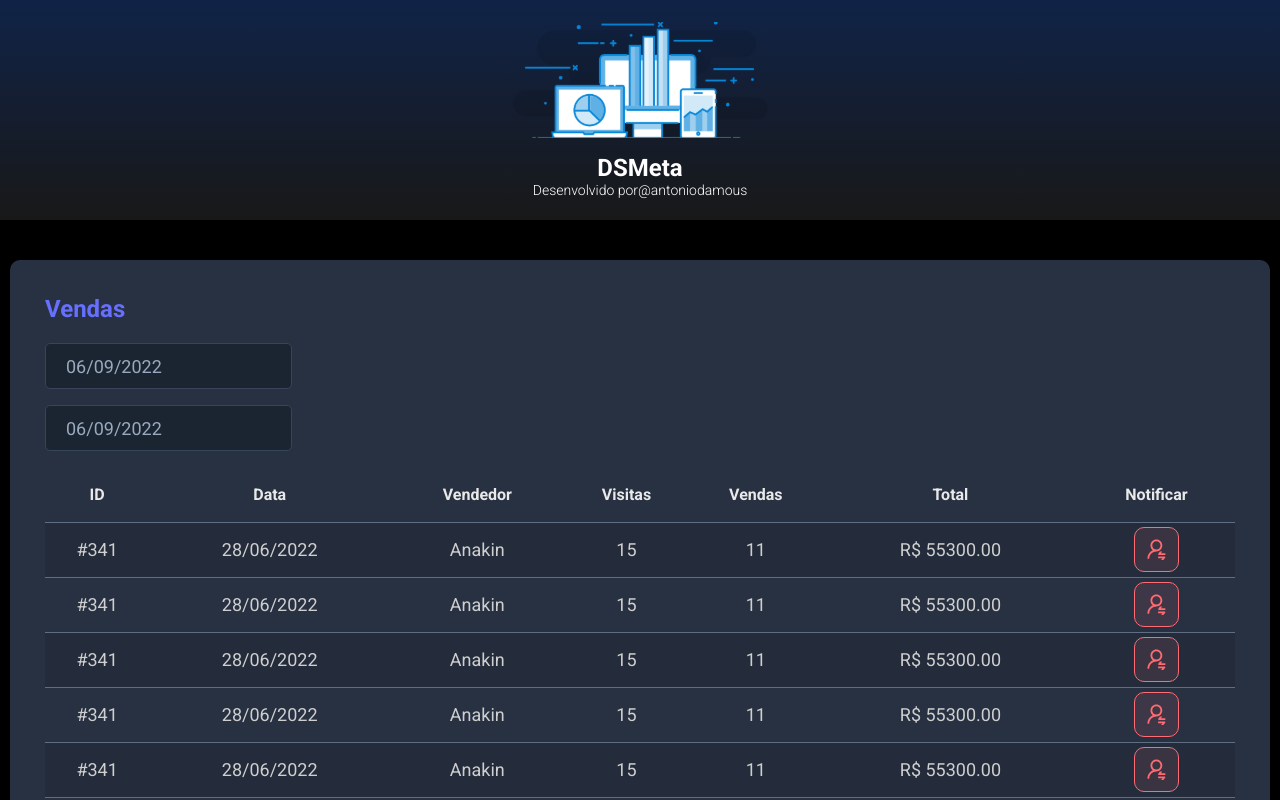
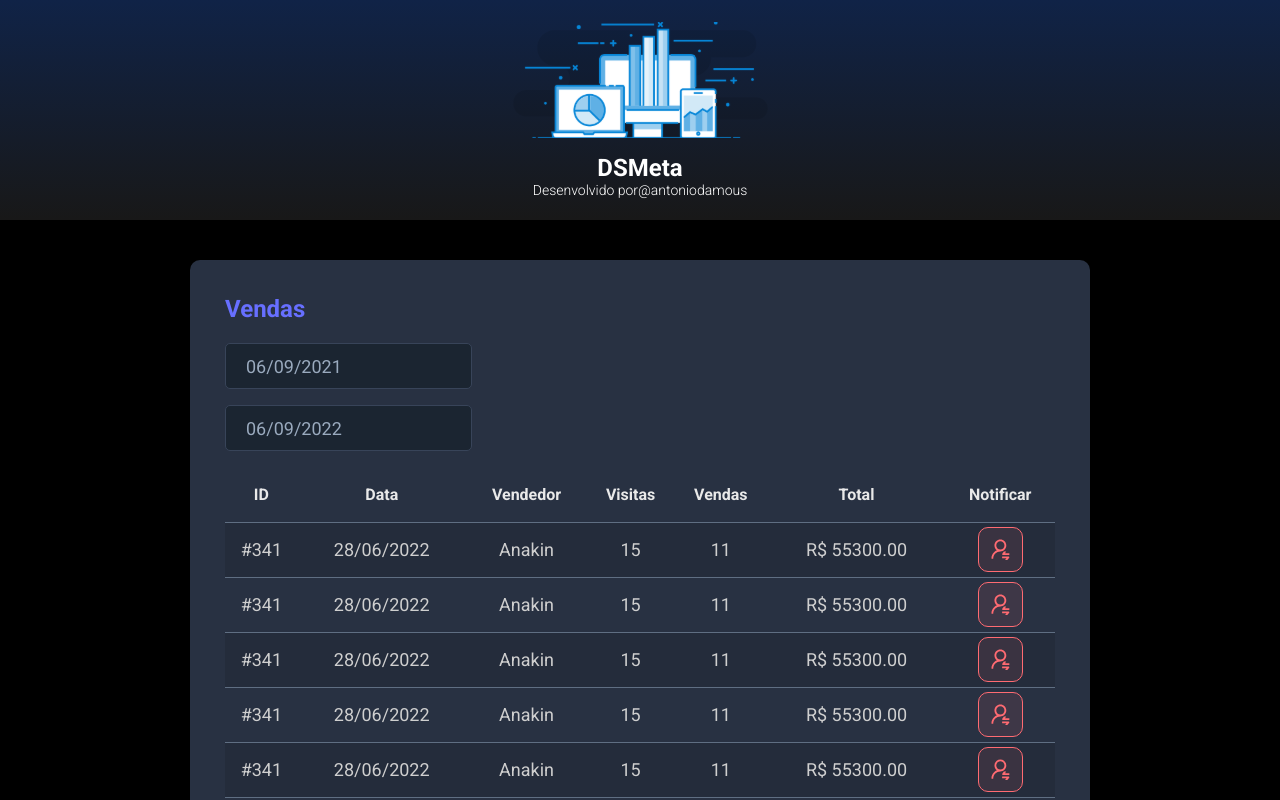
Before and after one commit to antoniodamous/dsmeta, a React (Vite) app in the folder frontend/: page / in a window 1280 px wide. Shown: the top 800 px of the page. Built offline with nearby package versions, Linux system fonts and the light colour scheme.

Commit message:
useState

```diff
--- a/frontend/src/App.tsx
+++ b/frontend/src/App.tsx
@@ -1,5 +1,5 @@
-import Header from './components/Header'
-import SalesCard from './components/SalesCard'
+import Header from './components/Header';
+import SalesCard from './components/SalesCard';
 
 function App() {
   return (
@@ -7,12 +7,13 @@ function App() {
       <Header />
       <main>
         <section id="sales">
-          <div className="dsmeta-container"></div>
+          <div className="dsmeta-container">
             <SalesCard />
+          </div>
         </section>
       </main>
     </>
   )
 }
 
-export default App
+export default App;
--- a/frontend/src/components/SalesCard/index.tsx
+++ b/frontend/src/components/SalesCard/index.tsx
@@ -1,25 +1,34 @@
-import DatePicker from 'react-datepicker'
-import 'react-datepicker/dist/react-datepicker.css'
-import NotificationButton from '../NotificationButton'
-import './styles.css'
+import { useState } from 'react';
+import DatePicker from 'react-datepicker';
+import 'react-datepicker/dist/react-datepicker.css';
+import NotificationButton from '../NotificationButton';
+import './styles.css';
 
 function SalesCard() {
+
+    const min = new Date(new Date().setDate(new Date().getDate() - 365));
+    const max = new Date();
+
+    const [minDate, setMinDate] = useState(min);
+    const [maxDate, setMaxDate] = useState(max);
+
+
   return (
     <div className="dsmeta-card">
       <h2 className="dsmeta-sales-title">Vendas</h2>
       <div>
         <div className="dsmeta-form-control-container">
           <DatePicker
-            selected={new Date()}
-            onChange={(date: Date) => {}}
+            selected={minDate}
+            onChange={(date: Date) => setMinDate(date)}
             className="dsmeta-form-control"
             dateFormat="dd/MM/yyyy"
           />
         </div>
         <div className="dsmeta-form-control-container">
           <DatePicker
-            selected={new Date()}
-            onChange={(date: Date) => {}}
+            selected={maxDate}
+            onChange={(date: Date) => setMaxDate(date)}
             className="dsmeta-form-control"
             dateFormat="dd/MM/yyyy"
           />
@@ -150,4 +159,4 @@ function SalesCard() {
   )
 }
 
-export default SalesCard
+export default SalesCard;
```
Also changed, not shown: frontend/src/components/Header/index.tsx (+3 -4 lines), frontend/src/components/NotificationButton/index.tsx (+3 -4 lines), frontend/src/main.tsx (+4 -4 lines).
